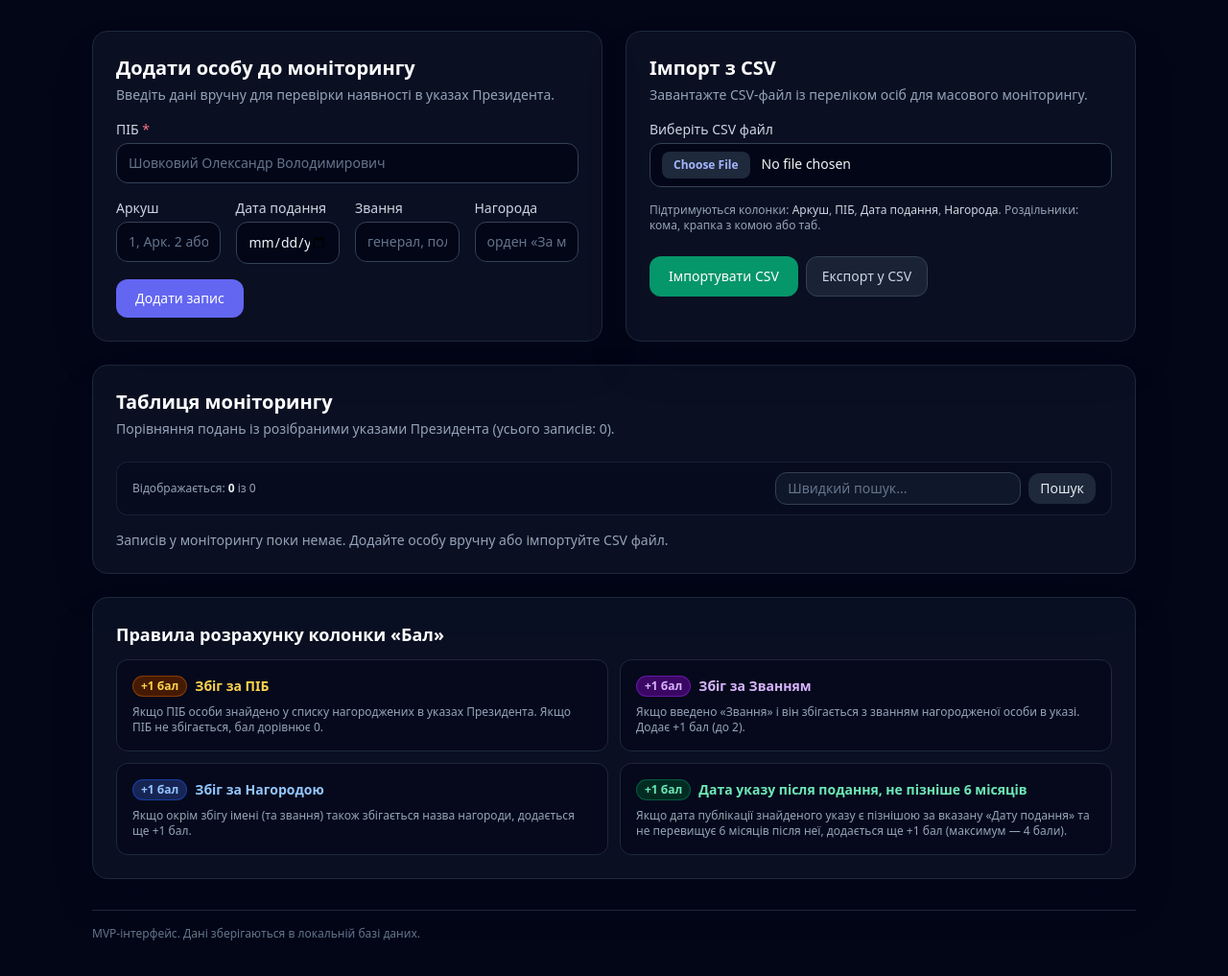
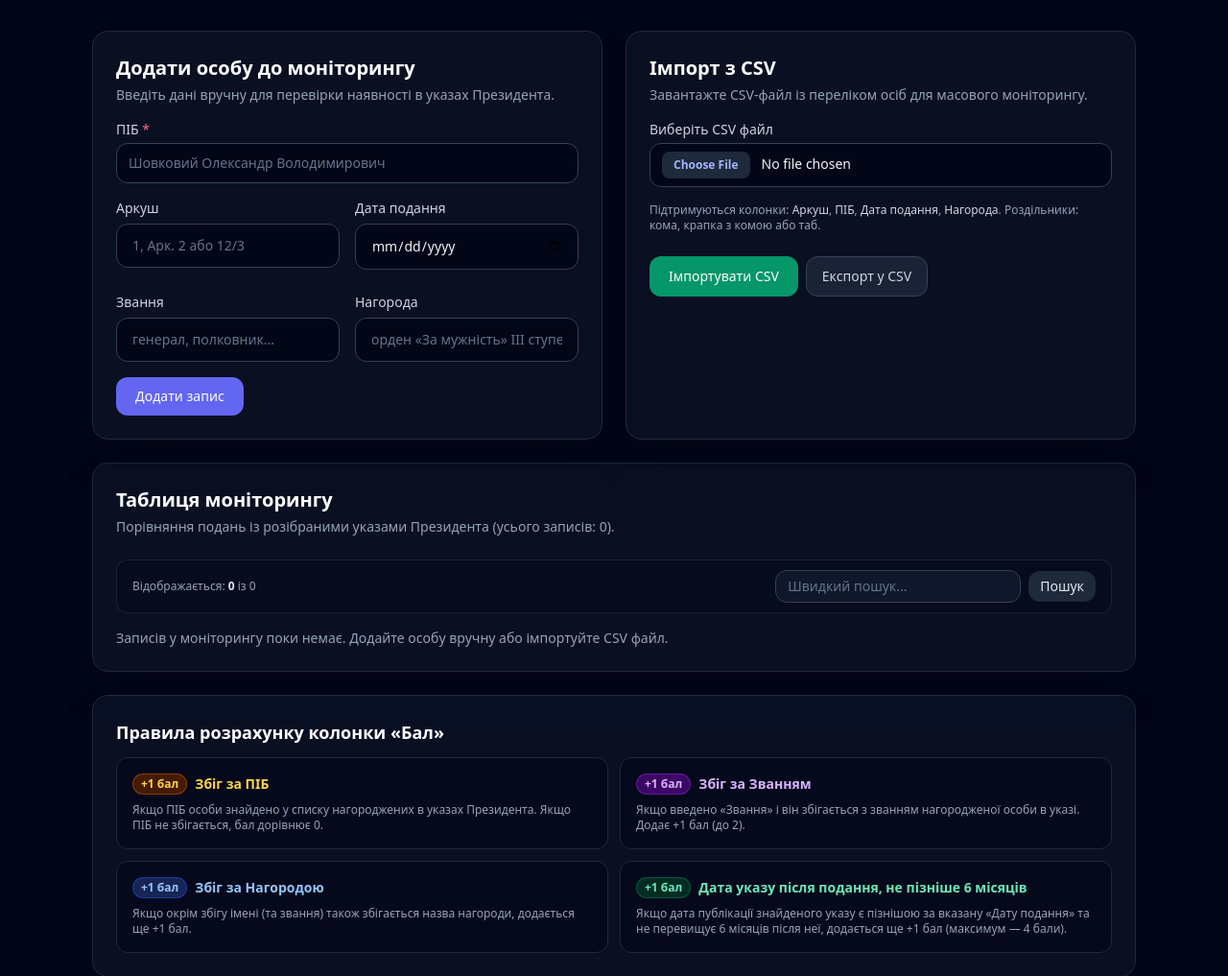
Before and after one commit to veschiy/order_parser, a Laravel app: page /monitoring in a window 1280 px wide. Shown: the part 93-1110 px from the top of the page at 96% size. Before the commit the page ends 1073 px from the top, so only its background shows below. Run offline with Laravel 12, Linux system fonts and the light colour scheme; data that the repository does not hold is empty; some libraries are stand-ins or nearby versions.

Commit message:
fix(ui): widen manual monitoring-entry fields to a 2-column grid
Replace the cramped single-row of four inputs in «Додати особу до
моніторингу» with grouped labels, taller inputs (py-3 px-4), and a fixed
sm:grid-cols-2 / lg:grid-cols-2 layout so each field is half-width at any
viewport width.

```diff
--- a/resources/views/monitoring/index.blade.php
+++ b/resources/views/monitoring/index.blade.php
@@ -28,48 +28,48 @@
                         >
                     </div>
 
-                    <div class="grid gap-4 sm:grid-cols-4">
+                    <div class="grid gap-x-4 gap-y-6 sm:grid-cols-2 lg:grid-cols-2">
                         <div>
-                            <label for="sheet" class="mb-1 block text-sm font-medium text-slate-300">Аркуш</label>
+                            <label for="sheet" class="mb-1.5 block text-sm font-medium text-slate-300">Аркуш</label>
                             <input
                                 id="sheet"
                                 type="text"
                                 name="sheet"
                                 value="{{ old('sheet') }}"
                                 placeholder="1, Арк. 2 або 12/3"
-                                class="w-full rounded-xl border border-slate-700 bg-slate-950 px-3 py-2.5 text-sm text-slate-100 placeholder-slate-500 outline-none transition focus:border-indigo-500 focus:ring-2 focus:ring-indigo-500/30"
+                                class="w-full rounded-xl border border-slate-700 bg-slate-950 px-4 py-3 text-sm text-slate-100 placeholder-slate-500 outline-none transition focus:border-indigo-500 focus:ring-2 focus:ring-indigo-500/30"
                             >
                         </div>
                         <div>
-                            <label for="submission_date" class="mb-1 block text-sm font-medium text-slate-300">Дата подання</label>
+                            <label for="submission_date" class="mb-1.5 block text-sm font-medium text-slate-300">Дата подання</label>
                             <input
                                 id="submission_date"
                                 type="date"
                                 name="submission_date"
                                 value="{{ old('submission_date') }}"
-                                class="w-full rounded-xl border border-slate-700 bg-slate-950 px-3 py-2.5 text-sm text-slate-100 outline-none transition focus:border-indigo-500 focus:ring-2 focus:ring-indigo-500/30"
+                                class="w-full rounded-xl border border-slate-700 bg-slate-950 px-4 py-3 text-sm text-slate-100 outline-none transition focus:border-indigo-500 focus:ring-2 focus:ring-indigo-500/30"
                             >
                         </div>
                         <div>
-                            <label for="rank" class="mb-1 block text-sm font-medium text-slate-300">Звання</label>
+                            <label for="rank" class="mb-1.5 block text-sm font-medium text-slate-300">Звання</label>
                             <input
                                 id="rank"
                                 type="text"
                                 name="rank"
                                 value="{{ old('rank') }}"
                                 placeholder="генерал, полковник..."
-                                class="w-full rounded-xl border border-slate-700 bg-slate-950 px-3 py-2.5 text-sm text-slate-100 placeholder-slate-500 outline-none transition focus:border-indigo-500 focus:ring-2 focus:ring-indigo-500/30"
+                                class="w-full rounded-xl border border-slate-700 bg-slate-950 px-4 py-3 text-sm text-slate-100 placeholder-slate-500 outline-none transition focus:border-indigo-500 focus:ring-2 focus:ring-indigo-500/30"
                             >
                         </div>
                         <div>
-                            <label for="award" class="mb-1 block text-sm font-medium text-slate-300">Нагорода</label>
+                            <label for="award" class="mb-1.5 block text-sm font-medium text-slate-300">Нагорода</label>
                             <input
                                 id="award"
                                 type="text"
                                 name="award"
                                 value="{{ old('award') }}"
                                 placeholder="орден «За мужність» III ступеня"
-                                class="w-full rounded-xl border border-slate-700 bg-slate-950 px-3 py-2.5 text-sm text-slate-100 placeholder-slate-500 outline-none transition focus:border-indigo-500 focus:ring-2 focus:ring-indigo-500/30"
+                                class="w-full rounded-xl border border-slate-700 bg-slate-950 px-4 py-3 text-sm text-slate-100 placeholder-slate-500 outline-none transition focus:border-indigo-500 focus:ring-2 focus:ring-indigo-500/30"
                             >
                         </div>
                     </div>
```
